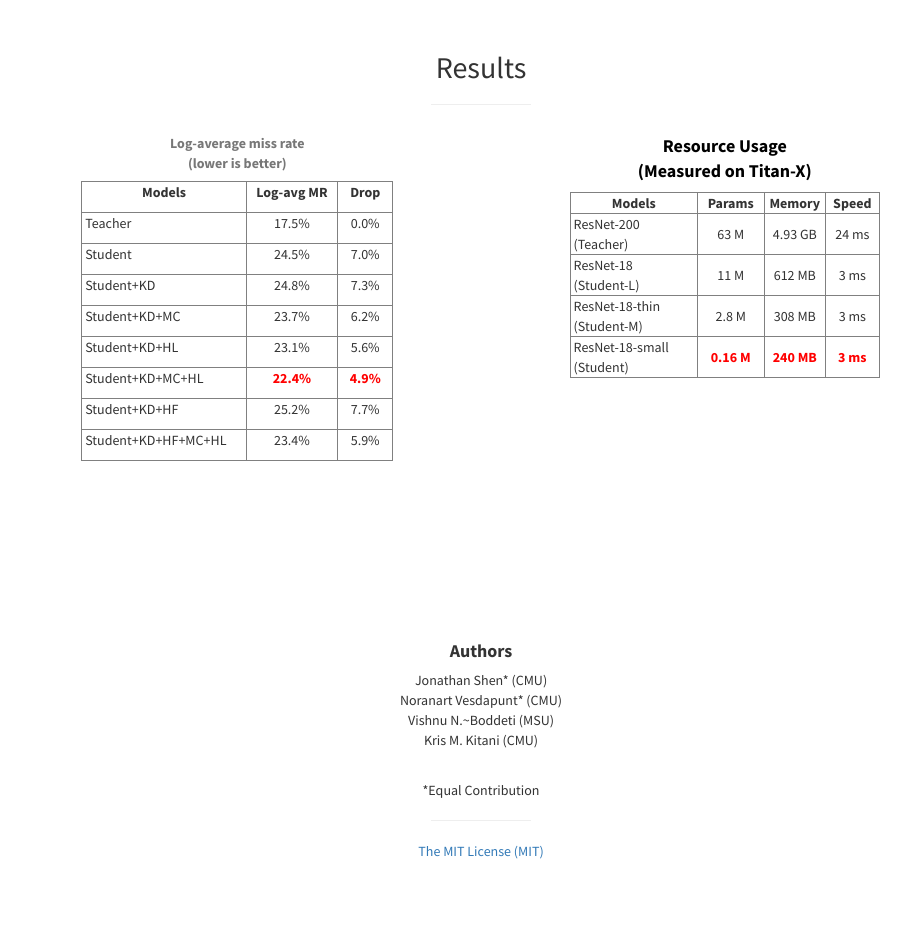
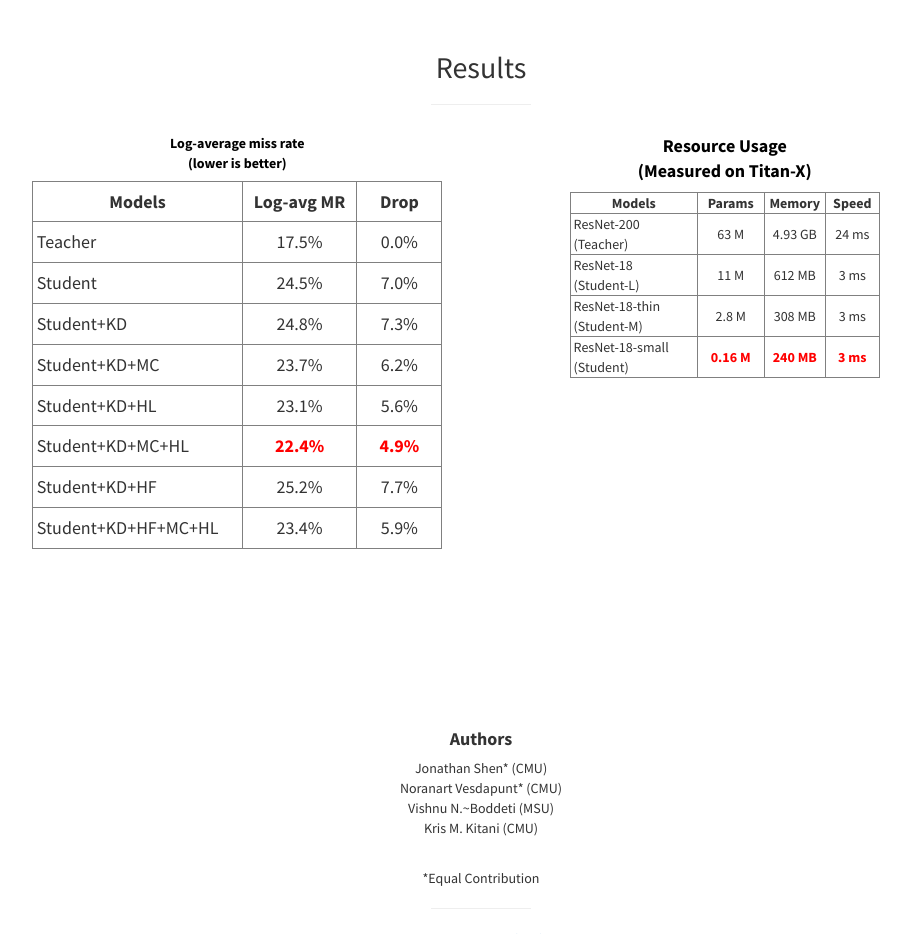
Before and after one commit to noranart/noranart.github.io, a plain HTML site: page index.html in a window 1280 px wide. Shown: the part 2040-2974 px from the top of the page, without its empty margins (159-1070 px from the left). Drawn offline with Linux system fonts and the light colour scheme.

Commit message:
update results

```diff
--- a/index.html
+++ b/index.html
@@ -166,105 +166,105 @@
                     <div class="row">
                         <div class="col-md-6" align="center">
 
-<table style="height: 169px; width: 311.8px;" border="1"><caption><center><strong>Log-average miss rate</strong><br /><strong>(lower is better)</strong></center></caption>
+<table style="height: 169px; width: 410px;" border="1"><caption><center><span style="color: #000000;"><strong>Log-average miss rate</strong></span><br /><span style="color: #000000;"><strong>(lower is better)</strong></span></center></caption>
 <tbody>
 <tr>
-<td style="width: 180px; text-align: center;">
-<p><strong>Models</strong></p>
+<td style="width: 222px; text-align: center;">
+<h4><strong>Models</strong></h4>
 </td>
-<td style="width: 135px; text-align: center;">
-<p><strong>Log-avg MR</strong></p>
+<td style="width: 150.2px; text-align: center;">
+<h4><strong>Log-avg MR</strong></h4>
 </td>
-<td style="width: 73.8px; text-align: center;">
-<p><strong>Drop</strong></p>
+<td style="width: 108.8px; text-align: center;">
+<h4><strong>Drop</strong></h4>
 </td>
 </tr>
 <tr>
-<td style="width: 180px;">
-<p>&nbsp;Teacher</p>
+<td style="width: 222px;">
+<h4>&nbsp;Teacher</h4>
 </td>
-<td style="width: 135px; text-align: center;">
-<p>17.5%</p>
+<td style="width: 150.2px; text-align: center;">
+<h4>17.5%</h4>
 </td>
-<td style="width: 73.8px; text-align: center;">
-<p>0.0%</p>
+<td style="width: 108.8px; text-align: center;">
+<h4>0.0%</h4>
 </td>
 </tr>
 <tr>
-<td style="width: 180px;">
-<p>&nbsp;Student</p>
+<td style="width: 222px;">
+<h4>&nbsp;Student</h4>
 </td>
-<td style="width: 135px; text-align: center;">
-<p>24.5%</p>
+<td style="width: 150.2px; text-align: center;">
+<h4>24.5%</h4>
 </td>
-<td style="width: 73.8px; text-align: center;">
-<p>7.0%</p>
+<td style="width: 108.8px; text-align: center;">
+<h4>7.0%</h4>
 </td>
 </tr>
 <tr>
-<td style="width: 180px;">
-<p>&nbsp;Student+KD</p>
+<td style="width: 222px;">
+<h4>&nbsp;Student+KD</h4>
 </td>
-<td style="width: 135px; text-align: center;">
-<p>24.8%</p>
+<td style="width: 150.2px; text-align: center;">
+<h4>24.8%</h4>
 </td>
-<td style="width: 73.8px; text-align: center;">
-<p>7.3%</p>
+<td style="width: 108.8px; text-align: center;">
+<h4>7.3%</h4>
 </td>
 </tr>
 <tr>
-<td style="width: 180px;">
-<p>&nbsp;Student+KD+MC</p>
+<td style="width: 222px;">
+<h4>&nbsp;Student+KD+MC</h4>
 </td>
-<td style="width: 135px; text-align: center;">
-<p>23.7%</p>
+<td style="width: 150.2px; text-align: center;">
+<h4>23.7%</h4>
 </td>
-<td style="width: 73.8px; text-align: center;">
-<p>6.2%</p>
+<td style="width: 108.8px; text-align: center;">
+<h4>6.2%</h4>
 </td>
 </tr>
 <tr>
-<td style="width: 180px;">
-<p>&nbsp;Student+KD+HL</p>
+<td style="width: 222px;">
+<h4>&nbsp;Student+KD+HL</h4>
 </td>
-<td style="width: 135px; text-align: center;">
-<p>23.1%</p>
+<td style="width: 150.2px; text-align: center;">
+<h4>23.1%</h4>
 </td>
-<td style="width: 73.8px; text-align: center;">
-<p>5.6%</p>
+<td style="width: 108.8px; text-align: center;">
+<h4>5.6%</h4>
 </td>
 </tr>
 <tr>
-<td style="width: 180px;">
-<p>&nbsp;Student+KD+MC+HL</p>
+<td style="width: 222px;">
+<h4>&nbsp;Student+KD+MC+HL</h4>
 </td>
-<td style="width: 135px; text-align: center;">
-<p><span style="color: #ff0000;"><strong>22.4%</strong></span></p>
+<td style="width: 150.2px; text-align: center;">
+<h4><span style="color: #ff0000;"><strong>22.4%</strong></span></h4>
 </td>
-<td style="width: 73.8px; text-align: center;">
-<p><span style="color: #ff0000;"><strong>4.9%</strong></span></p>
+<td style="width: 108.8px; text-align: center;">
+<h4><span style="color: #ff0000;"><strong>4.9%</strong></span></h4>
 </td>
 </tr>
 <tr>
-<td style="width: 180px;">
-<p>&nbsp;Student+KD+HF</p>
+<td style="width: 222px;">
+<h4>&nbsp;Student+KD+HF</h4>
 </td>
-<td style="width: 135px; text-align: center;">
-<p>25.2%</p>
+<td style="width: 150.2px; text-align: center;">
+<h4>25.2%</h4>
 </td>
-<td style="width: 73.8px; text-align: center;">
-<p>7.7%</p>
+<td style="width: 108.8px; text-align: center;">
+<h4>7.7%</h4>
 </td>
 </tr>
 <tr>
-<td style="width: 180px;">
-<p>&nbsp;Student+KD+HF+MC+HL</p>
+<td style="width: 222px;">
+<h4>&nbsp;Student+KD+HF+MC+HL</h4>
 </td>
-<td style="width: 135px; text-align: center;">
-<p>23.4%</p>
+<td style="width: 150.2px; text-align: center;">
+<h4>23.4%</h4>
 </td>
-<td style="width: 73.8px; text-align: center;">
-<p>5.9%</p>
+<td style="width: 108.8px; text-align: center;">
+<h4>5.9%</h4>
 </td>
 </tr>
 </tbody>
```
